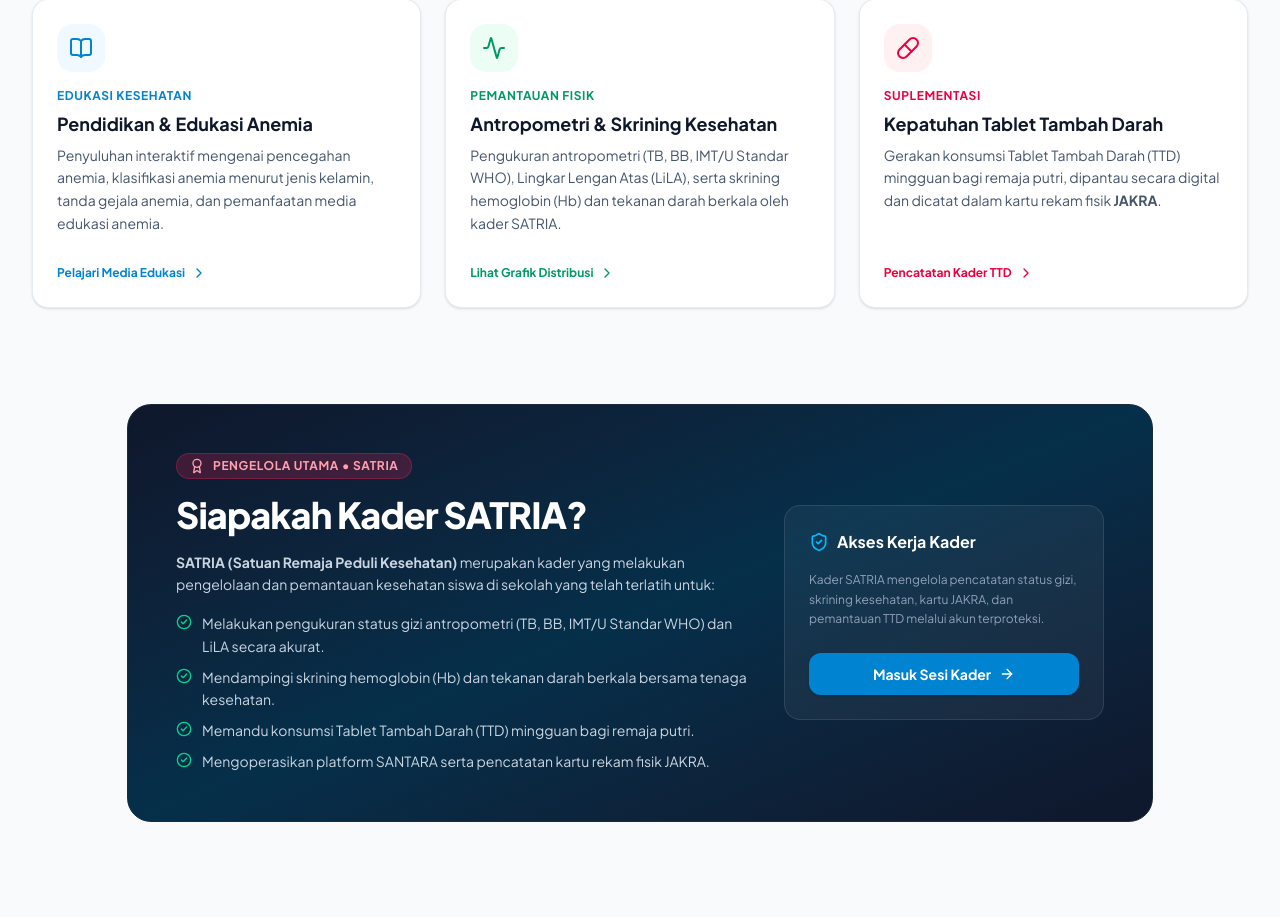
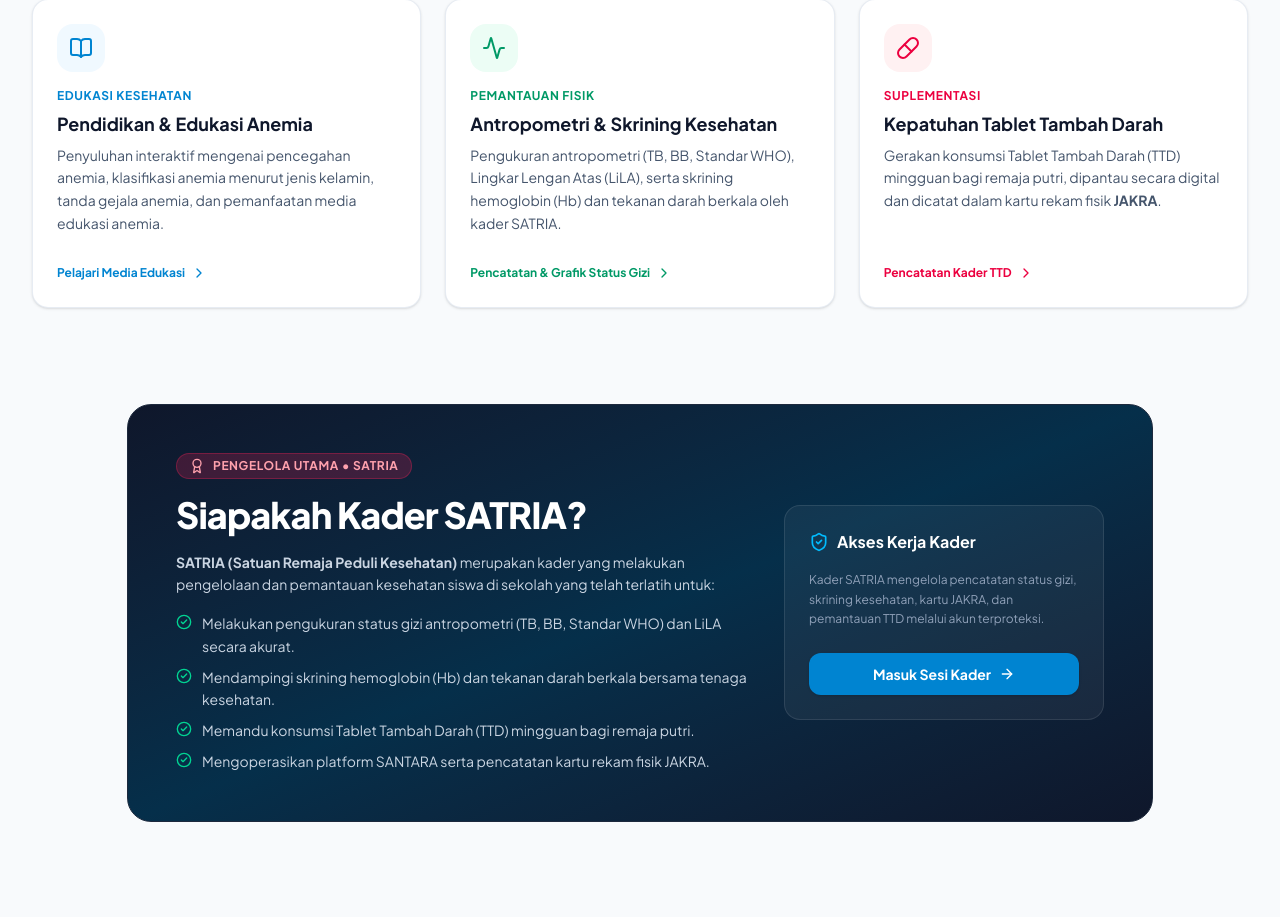
Before and after one commit to Harunsatr/SANTARA, a Next.js app in the folder frontend/: page / in a window 1280 px wide. Shown: the part 1098-2015 px from the top of the page. Built offline with nearby package versions, Linux system fonts and the light colour scheme; no server answers.

Commit message:
fix: remove IMT/U terminology, fix floating point percentage precision, and redirect public users to login for grafik page

```diff
--- a/frontend/src/app/edukasi/page.tsx
+++ b/frontend/src/app/edukasi/page.tsx
@@ -504,7 +504,7 @@ export default function PublicEducationPage() {
             Panduan Terpadu UKS: Pengukuran Status Gizi dan Skrining Kesehatan Remaja di Sekolah Menengah Atas
           </h2>
           <p className="text-xs text-slate-300 leading-relaxed">
-            Format resmi pedoman teknis pengukuran antropometri (TB, BB, IMT/U Standar WHO), kalibrasi alat ukur, skrining Hb, serta tata laksana kepatuhan konsumsi TTD bagi tim UKS sekolah.
+            Format resmi pedoman teknis pengukuran antropometri (TB, BB, Standar WHO), kalibrasi alat ukur, skrining Hb, serta tata laksana kepatuhan konsumsi TTD bagi tim UKS sekolah.
           </p>
         </div>
 
--- a/frontend/src/app/grafik/page.tsx
+++ b/frontend/src/app/grafik/page.tsx
@@ -29,6 +29,7 @@ import {
   LogIn,
   ArrowLeft,
 } from 'lucide-react';
+import { useRouter } from 'next/navigation';
 import { Examination, ClassRoom, TTDRecord } from '@/types/models';
 
 interface GradeNutritionAggregate {
@@ -59,6 +60,7 @@ interface ClassTTDAggregate {
 
 export default function PublicGrafikPage() {
   const { isAuthenticated, isReady } = useSession();
+  const router = useRouter();
 
   const [loading, setLoading] = useState(true);
   const [error, setError] = useState<string | null>(null);
@@ -87,6 +89,12 @@ export default function PublicGrafikPage() {
   const [totalClassesCount, setTotalClassesCount] = useState<number>(0);
 
   const [refreshTrigger, setRefreshTrigger] = useState(0);
+
+  useEffect(() => {
+    if (isReady && !isAuthenticated) {
+      router.replace('/login');
+    }
+  }, [isReady, isAuthenticated, router]);
 
   useEffect(() => {
     let ignore = false;
@@ -326,7 +334,7 @@ export default function PublicGrafikPage() {
             Grafik Distribusi Status Gizi Remaja SMA
           </h1>
           <p className="text-xs sm:text-sm text-slate-600 leading-relaxed font-sans">
-            Visualisasi distribusi status gizi siswa berdasarkan <strong>Standar WHO (IMT/U)</strong> dan data kepatuhan konsumsi Tablet Tambah Darah (TTD). Data disajikan secara agregat untuk menjaga privasi medis siswa.
+            Visualisasi distribusi status gizi siswa berdasarkan <strong>Standar WHO</strong> dan data kepatuhan konsumsi Tablet Tambah Darah (TTD). Data disajikan secara agregat untuk menjaga privasi medis siswa.
           </p>
         </div>
 
@@ -350,7 +358,7 @@ export default function PublicGrafikPage() {
         <div className="flex items-center gap-2">
           <ShieldCheck className="w-4 h-4 text-sky-600 shrink-0" />
           <span>
-            Halaman publik ini hanya menampilkan ringkasan statistik agregasi sekolah dan per kelas. Tidak ada nama, nomor induk, atau riwayat pemeriksaan perorangan yang dipublikasikan.
+            Halaman ini hanya menampilkan ringkasan statistik agregasi sekolah dan per kelas. Tidak ada nama, nomor induk, atau riwayat pemeriksaan perorangan yang dipublikasikan.
           </span>
         </div>
       </Alert>
@@ -480,7 +488,7 @@ export default function PublicGrafikPage() {
                   <div className="p-3 bg-white rounded-xl border border-sky-100">
                     <span className="text-[11px] text-slate-500 block">Perlu Perhatian</span>
                     <span className="text-2xl font-black text-rose-600">
-                      {currentDisplay.percentages.severelyThinness + currentDisplay.percentages.obese}%
+                      {(Math.round((currentDisplay.percentages.severelyThinness + currentDisplay.percentages.obese) * 10) / 10).toFixed(1)}%
                     </span>
                   </div>
                 </div>
@@ -499,7 +507,7 @@ export default function PublicGrafikPage() {
                   </h4>
                 </div>
                 <p className="text-xs text-slate-500 leading-relaxed">
-                  Klasifikasi status gizi usia 5-19 tahun menggunakan indeks <strong>IMT/U (BMI-for-age)</strong> dengan satuan Standar Deviasi (SD / Z-score) yang disesuaikan dengan jenis kelamin dan usia detail per bulan.
+                  Klasifikasi status gizi usia 5–19 tahun menggunakan <strong>Standar WHO</strong> dengan satuan Standar Deviasi (SD / Z-score) yang disesuaikan dengan jenis kelamin dan usia detail per bulan.
                 </p>
               </Card>
             </div>
--- a/frontend/src/app/page.tsx
+++ b/frontend/src/app/page.tsx
@@ -259,15 +259,15 @@ export default function HomePage() {
                   Antropometri & Skrining Kesehatan
                 </h3>
                 <p className="text-xs sm:text-sm text-slate-600 leading-relaxed">
-                  Pengukuran antropometri (TB, BB, IMT/U Standar WHO), Lingkar Lengan Atas (LiLA), serta skrining hemoglobin (Hb) dan tekanan darah berkala oleh kader SATRIA.
+                  Pengukuran antropometri (TB, BB, Standar WHO), Lingkar Lengan Atas (LiLA), serta skrining hemoglobin (Hb) dan tekanan darah berkala oleh kader SATRIA.
                 </p>
               </div>
               <div className="mt-auto pt-2">
                 <Link
-                  href="/grafik"
+                  href="/login"
                   className="inline-flex items-center gap-1.5 text-xs font-bold text-emerald-600 hover:text-emerald-700"
                 >
-                  <span>Lihat Grafik Distribusi</span>
+                  <span>Pencatatan &amp; Grafik Status Gizi</span>
                   <ChevronRight className="w-4 h-4" />
                 </Link>
               </div>
@@ -323,7 +323,7 @@ export default function HomePage() {
             <ul className="text-xs sm:text-sm text-slate-300 space-y-2 leading-relaxed">
               <li className="flex items-start gap-2.5">
                 <CheckCircle2 className="w-4 h-4 text-emerald-400 shrink-0 mt-0.5" />
-                <span>Melakukan pengukuran status gizi antropometri (TB, BB, IMT/U Standar WHO) dan LiLA secara akurat.</span>
+                <span>Melakukan pengukuran status gizi antropometri (TB, BB, Standar WHO) dan LiLA secara akurat.</span>
               </li>
               <li className="flex items-start gap-2.5">
                 <CheckCircle2 className="w-4 h-4 text-emerald-400 shrink-0 mt-0.5" />
--- a/frontend/src/components/shell/PublicNavbar.tsx
+++ b/frontend/src/components/shell/PublicNavbar.tsx
@@ -13,7 +13,7 @@ export function PublicNavbar() {
   const navLinks = [
     { href: '/', label: 'Beranda' },
     { href: '/edukasi', label: 'Media Edukasi Anemia' },
-    { href: '/grafik', label: 'Grafik Status Gizi' },
+    { href: '/login', label: 'Grafik Status Gizi' },
   ];
 
   return (
--- a/frontend/src/lib/services/activityPhotoService.ts
+++ b/frontend/src/lib/services/activityPhotoService.ts
@@ -61,7 +61,7 @@ export const OFFICIAL_PROGRAM_ACTIVITIES: ActivityPhoto[] = [
     title: 'Workshop II — Praktik Pengukuran Antropometri & Standar WHO',
     category: 'pengukuran',
     activityDate: '2024-08-12',
-    description: 'Pelatihan teknis pengukuran tinggi badan, berat badan, LiLA, dan evaluasi IMT/U.',
+    description: 'Pelatihan teknis pengukuran tinggi badan, berat badan, LiLA, dan evaluasi Standar WHO.',
     location: 'Ruang UKS SMAN 1 Kota Batu',
   },
   {
```
